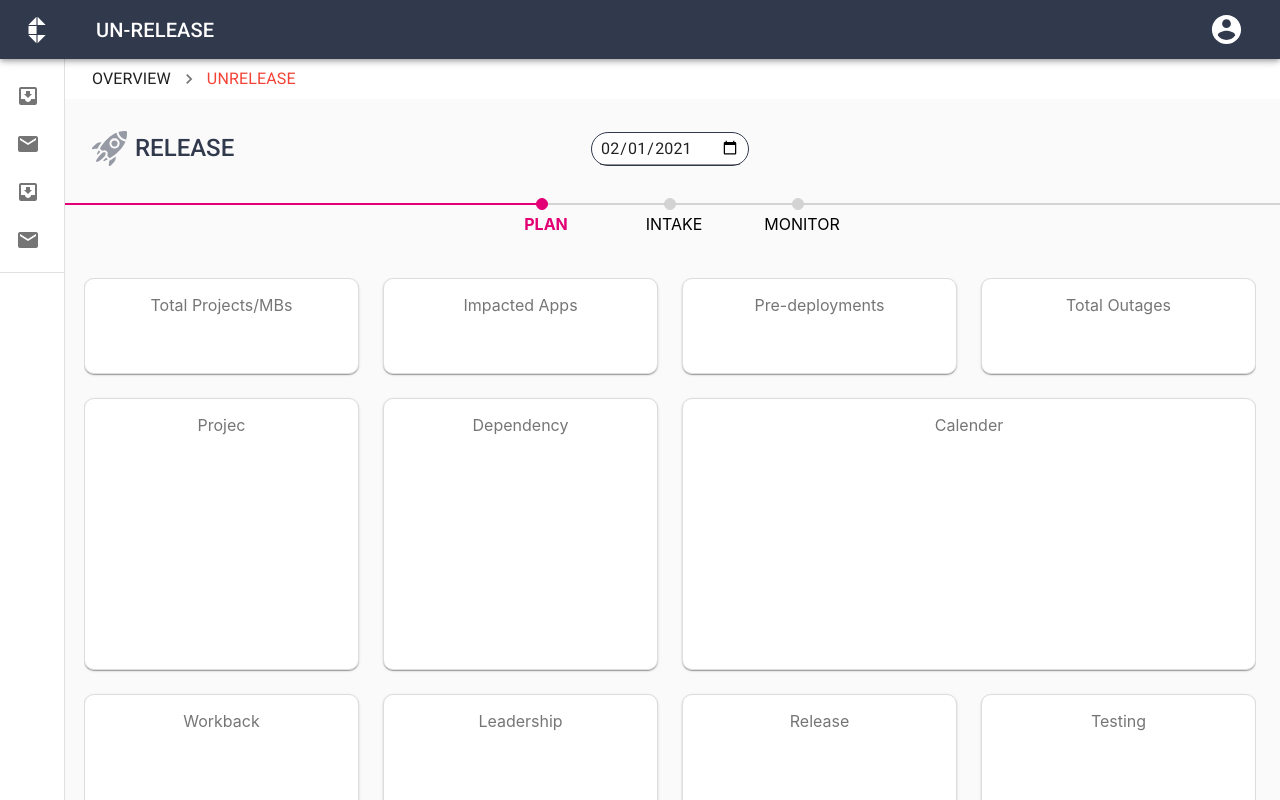
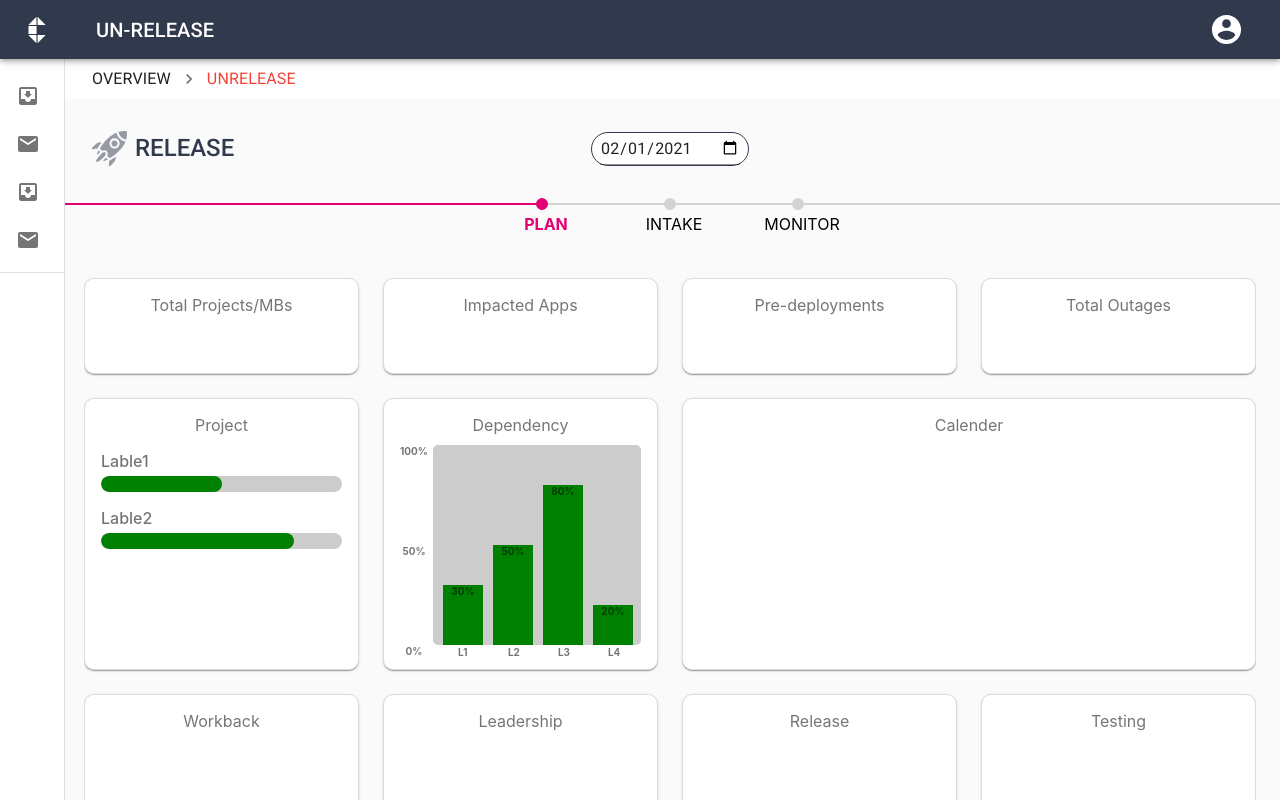
Before and after one commit to amitfbg/canvas-demo, a React (Create React App) app: page /overview/unrelease/plan in a window 1280 px wide. Shown: the top 800 px of the page. Built offline with nearby package versions, Linux system fonts and the light colour scheme.

Commit message:
ProhressBar and ColumnGraph completed

```diff
--- a/src/components/CustomStepper/CustomStepper.js
+++ b/src/components/CustomStepper/CustomStepper.js
@@ -21,10 +21,9 @@ const CustomStepper = ({ arr }) => {
         {items.map((step, key) => (
           <div key={key} className="Stepper-wrapper">
             <div
-              className={
-                "Step-icon" +
-                (currentStep >= items.indexOf(step) ? "active" : "")
-              }
+              className={`Step-icon${
+                currentStep >= items.indexOf(step) ? "active" : ""
+              }`}
               onClick={() => stepChange(items.indexOf(step))}
             ></div>
             <div
--- /dev/null
+++ b/src/components/column-graph/ColumnGraph.js
@@ -0,0 +1,83 @@
+import React from "react";
+import styled, { keyframes } from "styled-components";
+
+const Fill = (props) => keyframes`
+from {
+    height:0%;
+  }
+  to {
+      height:${props.height}%;
+  }
+`;
+
+const BarContainer = styled.div`
+  margin-top: 10px;
+  display: flex;
+`;
+const ScaleY = styled.ul`
+  display: block;
+  height: 200px;
+  margin-right: 5px;
+`;
+const ScaleYItems = styled.li`
+  list-style: none;
+  height: 100px;
+  font-size: 10px;
+  font-weight: bold;
+`;
+const ScaleX = styled.ul`
+  display: flex;
+  width: 100%;
+  background: #ccc;
+  border-radius: 5px;
+  font-size: 10px;
+  font-weight: bold;
+`;
+const ScaleXItems = styled.li`
+  list-style: none;
+  width: 50px;
+  position: relative;
+`;
+const ScaleXItemsLabel = styled.span`
+  position: absolute;
+  bottom: -13px;
+  text-align: center;
+`;
+const ScaleXItemsBar = styled.div`
+  position: absolute;
+  bottom: 0;
+  background: green;
+  width: 40px;
+  margin-left: 10px;
+  text-align: center;
+  animation: ${Fill} 3s ease-in-out forwards;
+`;
+
+const BarGraph = () => {
+  const Options = [
+    { Label: "L1", height: "30" },
+    { Label: "L2", height: "50" },
+    { Label: "L3", height: "80" },
+    { Label: "L4", height: "20" },
+  ];
+
+  return (
+    <BarContainer>
+      <ScaleY>
+        <ScaleYItems>100%</ScaleYItems>
+        <ScaleYItems>50%</ScaleYItems>
+        <ScaleYItems>0%</ScaleYItems>
+      </ScaleY>
+      <ScaleX>
+        {Options.map((item, index) => (
+          <ScaleXItems key={index}>
+            <ScaleXItemsBar height={item.height}>{item.height}%</ScaleXItemsBar>
+            <ScaleXItemsLabel>{item.Label}</ScaleXItemsLabel>
+          </ScaleXItems>
+        ))}
+      </ScaleX>
+    </BarContainer>
+  );
+};
+
+export default BarGraph;
--- a/src/components/grid/GridTypes.js
+++ b/src/components/grid/GridTypes.js
@@ -16,7 +16,10 @@ export const SmallGrid = (props) => {
   const classes = useStyles(props);
   return (
     <Grid item xs={12} sm={6} lg={3}>
-      <Paper className={classes.paper}>{props.name}</Paper>
+      <Paper className={classes.paper}>
+        {props.name}
+        {props.component}
+      </Paper>
     </Grid>
   );
 };
--- a/src/components/maincontainer/MainContainer.js
+++ b/src/components/maincontainer/MainContainer.js
@@ -2,6 +2,8 @@ import React from "react";
 import { makeStyles } from "@material-ui/core/styles";
 import Grid from "@material-ui/core/Grid";
 import { MediumGrid, SmallGrid } from "../grid/GridTypes";
+import ProgressBar from "../progress-bar/ProgressBar";
+import ColumnGraph from "../column-graph/ColumnGraph";
 
 const useStyles = makeStyles((theme) => ({
   root: {
@@ -30,8 +32,16 @@ const MainContainer = () => {
           <SmallGrid name="Total Outages" height="6rem" />
         </Grid>
         <Grid container item spacing={3}>
-          <SmallGrid name="Projec" height="17rem" />
-          <SmallGrid name="Dependency" height="17rem" />
+          <SmallGrid
+            name="Project"
+            height="17rem"
+            component={<ProgressBar />}
+          ></SmallGrid>
+          <SmallGrid
+            name="Dependency"
+            height="17rem"
+            component={<ColumnGraph />}
+          />
           <MediumGrid name="Calender" height="17rem" />
         </Grid>
         <Grid container item spacing={3}>
--- /dev/null
+++ b/src/components/progress-bar/ProgressBar.js
@@ -0,0 +1,58 @@
+import React from "react";
+import styled, { keyframes } from "styled-components";
+
+const Fill = (props) => keyframes`
+from {
+    width:0%;
+  }
+  to {
+      width:${props.maxWidth}%;
+  }
+`;
+
+const Meter = styled.div`
+  display: flex;
+  flex-direction: column;
+  //   margin-top: 1rem;
+  position: relative;
+  height: 1rem;
+  overflow: hidden;
+  background-color: #ccc;
+  border-radius: 10px;
+`;
+const Label = styled.div`
+  margin-top: 1rem;
+  margin-bottom: 5px;
+  text-align: left;
+  font-weight: 500;
+`;
+const Progress = styled.div`
+  height: 100%;
+  position: absolute;
+  top: 0;
+  left: 0;
+  background-color: green;
+  animation: ${Fill} 3s ease-in-out forwards;
+  border-radius: 10px;
+`;
+
+const ProgressBar = () => {
+  const Options = [
+    { BarName: "Lable1", width: "50" },
+    { BarName: "Lable2", width: "80" },
+  ];
+  return (
+    <div>
+      {Options.map((item, index) => (
+        <div key={index}>
+          <Label>{item.BarName}</Label>
+          <Meter key={index}>
+            <Progress maxWidth={item.width} />
+          </Meter>
+        </div>
+      ))}
+    </div>
+  );
+};
+
+export default ProgressBar;
```
